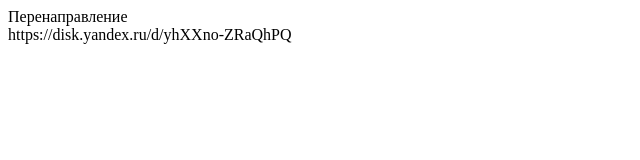
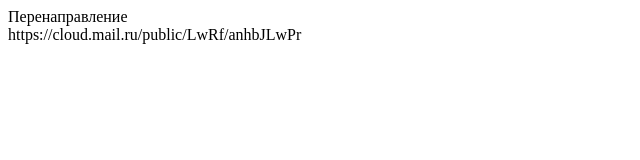
Before and after one commit to sashaqwert/sashaqwert.github.io, a plain HTML site: page testVKR/index.html in a window 1280 px wide. Shown: the full height of the page, 0-640 px from the left. Drawn offline with Linux system fonts and the light colour scheme.

Commit message:
fix died link

```diff
--- a/testVKR/index.html
+++ b/testVKR/index.html
@@ -3,10 +3,10 @@
 <head>
 <meta charset="UTF-8">
 <title>testVKR (июнь 2023)</title>
-<meta http-equiv="Refresh" content="1; URL=https://disk.yandex.ru/d/yhXXno-ZRaQhPQ">
+<meta http-equiv="Refresh" content="1; URL=https://cloud.mail.ru/public/LwRf/anhbJLwPr">
 </head>
   <body>
     Перенаправление<br>
-    https://disk.yandex.ru/d/yhXXno-ZRaQhPQ
+    https://cloud.mail.ru/public/LwRf/anhbJLwPr
   </body>
 </html>
```
